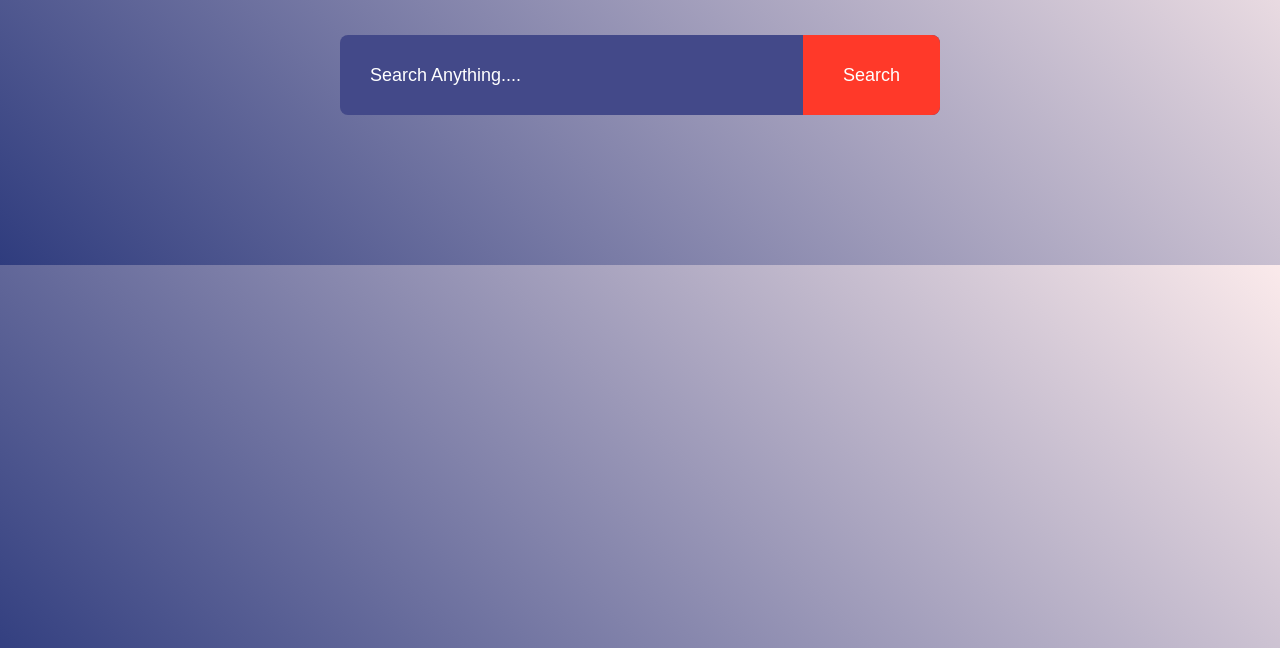
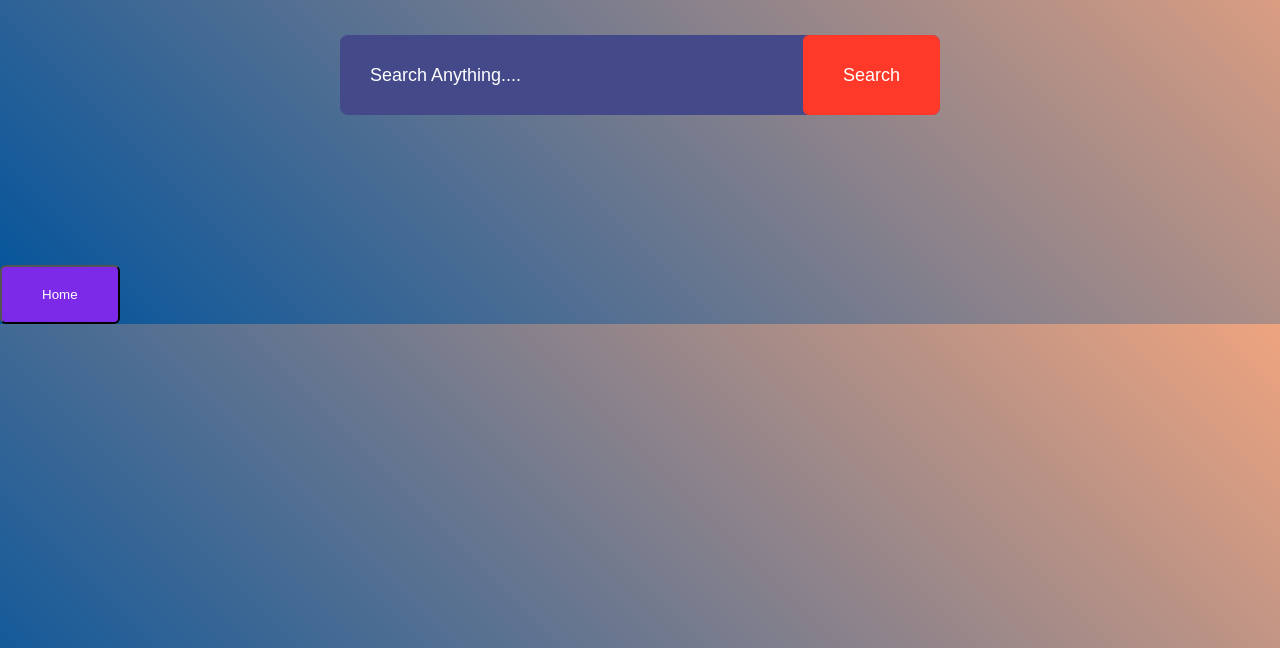
Before and after one commit to Xylexzbrother/MyWebsite, a plain HTML site: page imagesearch.html in a window 1280 px wide. Shown: the part 152-800 px from the top of the page. Drawn offline with Linux system fonts and the light colour scheme.

Commit message:
added home

```diff
--- a/imagesearch.html
+++ b/imagesearch.html
@@ -4,6 +4,7 @@
         <meta name="viewport" content="width=device-width, initial-scale=1.0">
         <title>AI Image Search Engine</title>
         <link rel="stylesheet" href="assets/css/image.css">
+        <link rel="stylesheet" href="assets/css/button.css">
     </head>
     <body>
         <h1>Image Search Engine</h1>
@@ -14,6 +15,8 @@
         <div id="search-result"></div>
         <button id="show-more-btn">Show More</button>
 
+        <button type="button" onclick="location.href='index.html'">Home</button>
+
         <script src="assets/js/script.js"></script>
     </body>
 </html>
```
